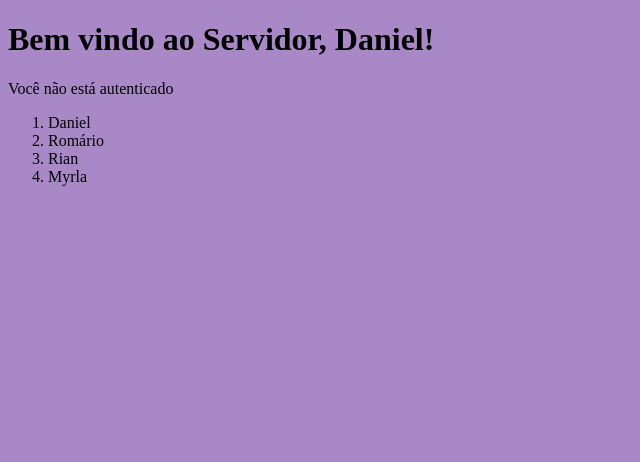
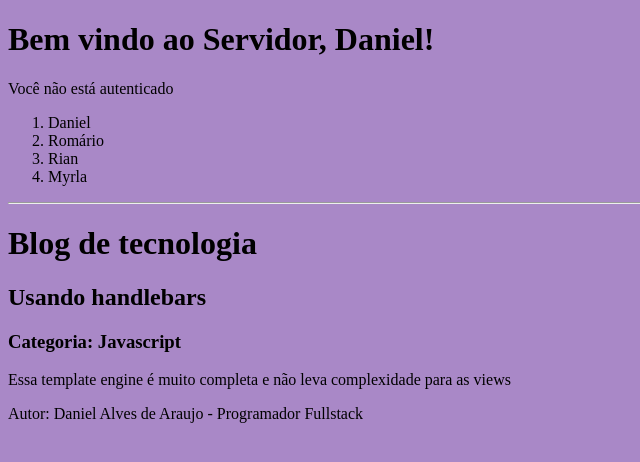
Before and after one commit to dannielalves/desenvolvimento-nodejs, a Node server app: page / in a window 1280 px wide. Shown: the top 462 px of the page, without its empty margins (0-640 px from the left). Run offline with Node 20, Linux system fonts and the light colour scheme; some libraries are stand-ins or nearby versions.

Commit message:
Usando o {{#with item}} no handlebars

```diff
--- a/7_TEMPLATE_ENGINE/1.2_Exercitando_handlebars/server.js
+++ b/7_TEMPLATE_ENGINE/1.2_Exercitando_handlebars/server.js
@@ -22,7 +22,14 @@ app.get('/', (req, res)=> {
 
     const itens = ['Daniel', 'Romário', 'Rian', 'Myrla']
 
-    res.render('home', {layout: 'main', user : user, auth, itens}) //{layout: 'main'} pode se omitido nesse caso
+    const post = {
+        title: 'Usando handlebars',
+        category: 'Javascript',
+        body: 'Essa template engine é muito completa e não leva complexidade para as views',
+        author: 'Daniel Alves de Araujo - Programador Fullstack'
+    }
+
+    res.render('home', {layout: 'main', user : user, auth, itens, post}) //{layout: 'main'} pode se omitido nesse caso
 })
 
 app.listen(port, ()=> console.log(`Aplicação online na porta ${port}`))
--- a/7_TEMPLATE_ENGINE/1.2_Exercitando_handlebars/views/home.handlebars
+++ b/7_TEMPLATE_ENGINE/1.2_Exercitando_handlebars/views/home.handlebars
@@ -11,3 +11,12 @@
         <li>{{this}}</li>
     {{/each}}
 </ol>
+
+<hr>
+<h1>Blog de tecnologia</h1>
+{{#with post}}
+        <h2>{{title}}</h2>
+        <h3>Categoria: {{category}}</h3>
+        <p>{{body}}</p>
+        <p>Autor: {{author}}</p>
+{{/with}}
```
